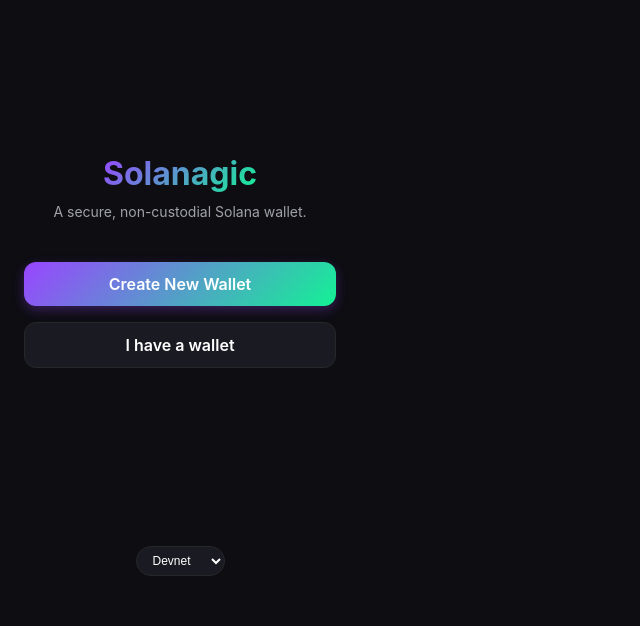
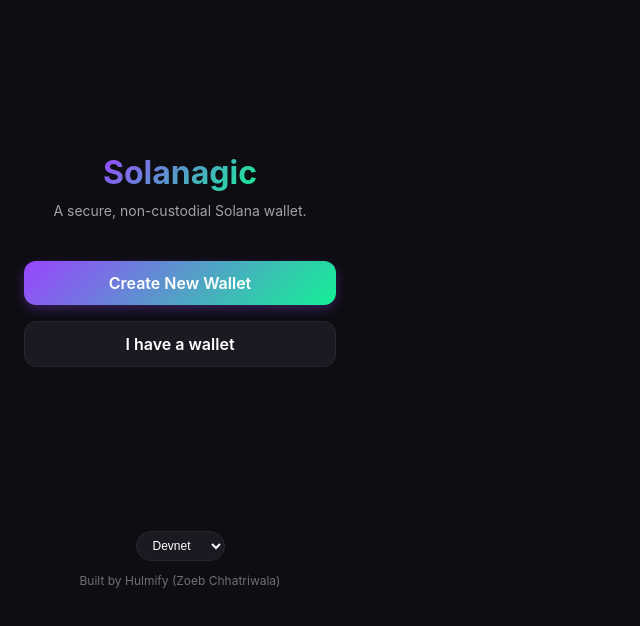
Before and after one commit to Hulmify/Solanagic, a React (Vite) app: page / in a window 1280 px wide. Shown: the top 626 px of the page, without its empty margins (0-640 px from the left). Built offline with nearby package versions, Linux system fonts and the light colour scheme.

Commit message:
Update branding

```diff
--- a/index.html
+++ b/index.html
@@ -5,7 +5,7 @@
   <meta charset="UTF-8" />
   <link rel="icon" type="image/png" href="/public/icon.png" />
   <meta name="viewport" content="width=device-width, initial-scale=1.0" />
-  <title>Solanagic: AI-Powered Wallet</title>
+  <title>Solanagic: AI-Powered Solana Wallet</title>
 </head>
 
 <body>
--- a/src/App.tsx
+++ b/src/App.tsx
@@ -47,10 +47,12 @@ function App() {
         <SetupView onWalletCreated={setWallet} />
       )}
       <div style={{
-        padding: 24,
+        padding: '12px 24px',
         display: 'flex',
+        flexDirection: 'column',
         justifyContent: "center",
         alignItems: "center",
+        gap: '12px'
       }}>
         <div className="network-selector">
           <select value={network} onChange={(e) => handleNetworkChange(e.target.value as Network)}>
@@ -59,6 +61,17 @@ function App() {
             <option value="mainnet-beta">Mainnet</option>
           </select>
         </div>
+
+        <div style={{ fontSize: '0.75rem', color: '#666', opacity: 0.8 }}>
+          <a
+            href="https://hulmify.com"
+            target="_blank"
+            rel="noreferrer"
+            style={{ color: '#888', textDecoration: 'none' }}
+          >
+            Built by Hulmify (Zoeb Chhatriwala)
+          </a>
+        </div>
       </div>
     </div>
   );
```
Also changed, not shown: public/manifest.json, 1 other file (tests, documents, lock files or other folders).
